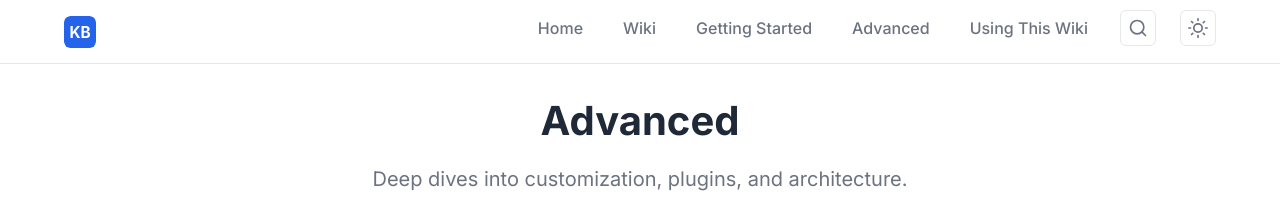
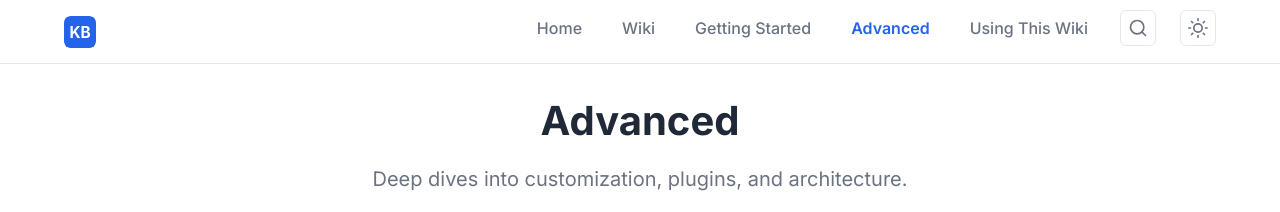
Before and after one commit to jemmonsss/Js-Knolagebase, a Jekyll site: the page built from _wiki/advanced/index.md, in a window 1280 px wide. Shown: the top 212 px of the page. Built offline with Jekyll 4.4.1, drawn with Linux system fonts in a browser that asks for light colours; comment, search, counter and statistics services are not loaded.

Commit message:
fix: correct nav active-state comparison, remove jekyll-toc plugin

```diff
--- a/Gemfile
+++ b/Gemfile
@@ -9,7 +9,6 @@ group :jekyll_plugins do
   gem "jekyll-archives"
   gem "jekyll-include-cache"
   gem "jekyll-last-modified-at"
-  gem "jekyll-toc"
 end
 
 platforms :mingw, :x64_mingw, :jruby do
--- a/_config.yml
+++ b/_config.yml
@@ -108,7 +108,6 @@ plugins:
   - jekyll-archives
   - jekyll-include-cache
   - jekyll-last-modified-at
-  - jekyll-toc
 
 theme: null
 
--- a/_includes/nav.html
+++ b/_includes/nav.html
@@ -17,7 +17,8 @@
         {% for item in site.data.navigation %}
           <li>
             {% assign nav_url = item.url | relative_url %}
-            <a href="{{ nav_url }}" class="nav-link{% if page.url == nav_url or (page.url contains nav_url and nav_url != '/' and nav_url != '/wiki/') %} active{% endif %}">
+            {% assign page_path = page.url | remove_first: site.baseurl %}
+            <a href="{{ nav_url }}" class="nav-link{% if page_path == item.url or (page_path contains item.url and item.url != '/' and item.url != '/wiki/') %} active{% endif %}">
               {{ item.title | escape }}
             </a>
           </li>
```
